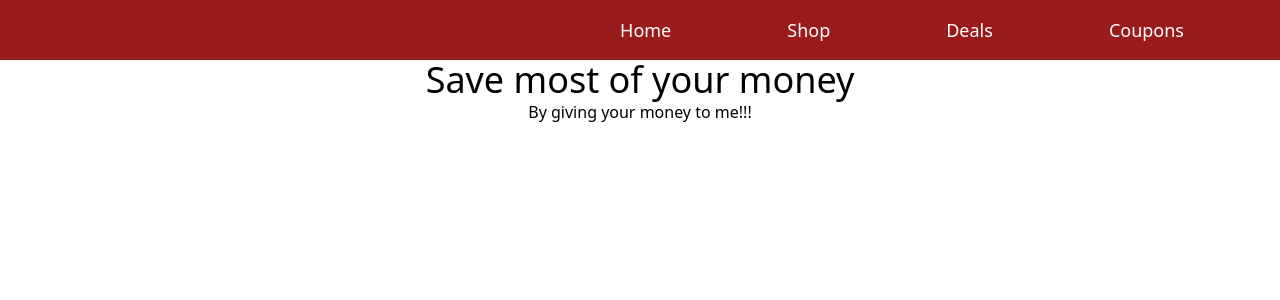
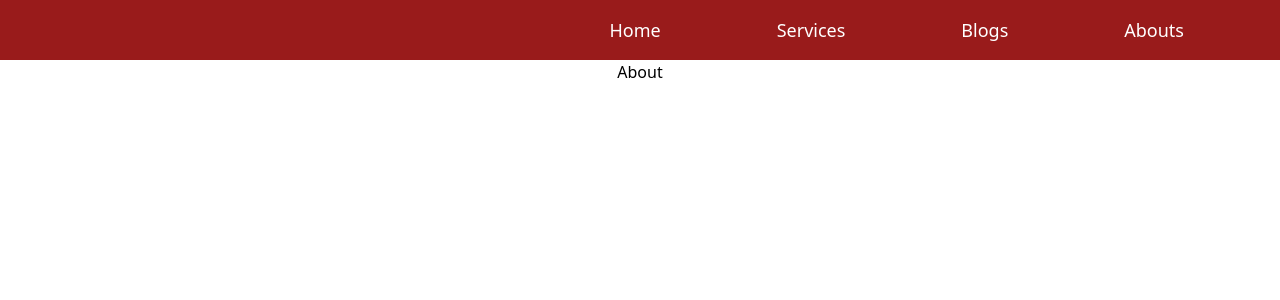
Before and after one commit to bdavijit/9.21-my-route, a React (Create React App) app: page /About in a window 1280 px wide. Shown: the top 300 px of the page. Built offline with nearby package versions, Linux system fonts and the light colour scheme.

Commit message:
router setup

```diff
--- a/package.json
+++ b/package.json
@@ -9,6 +9,7 @@
     "@testing-library/user-event": "^13.5.0",
     "react": "^18.0.0",
     "react-dom": "^18.0.0",
+    "react-router-dom": "^6.2.2",
     "react-scripts": "5.0.0",
     "web-vitals": "^2.1.4"
   },
--- a/src/App.js
+++ b/src/App.js
@@ -1,11 +1,27 @@
-import logo from './logo.svg';
-import './App.css';
-import Header from './components/Header/Header';
+import { Route, Routes } from "react-router-dom";
+import "./App.css";
+import About from "./components/About/About";
+import MainPage from "./components/blog/Mainpage/MainPage";
+import Error from "./components/Error/Error";
+import Header from "./components/Header/Header";
+import Home from "./components/Home/Home";
+import Services from "./components/services/Services";
 
 function App() {
   return (
     <div className="App">
-    <Header />
+      <Header />
+      <Routes>
+        <Route path="/" element={<Home></Home>} />
+
+        <Route path="/services" element={<Services />} />
+
+        <Route path="/blogs" element={<MainPage />} />
+
+        <Route path="/About" element={<About />} />
+
+        <Route path="*" element={<Error />} />
+      </Routes>
     </div>
   );
 }
--- /dev/null
+++ b/src/components/About/About.js
@@ -0,0 +1,11 @@
+import React from 'react';
+
+const About = () => {
+    return (
+        <div>
+            <h1>About</h1>
+        </div>
+    );
+};
+
+export default About;
--- /dev/null
+++ b/src/components/Error/Error.js
@@ -0,0 +1,11 @@
+import React from 'react';
+
+const Error = () => {
+    return (
+        <div>
+            <h1>Error</h1>
+        </div>
+    );
+};
+
+export default Error;
--- a/src/components/Header/Header.js
+++ b/src/components/Header/Header.js
@@ -5,8 +5,6 @@ const Header = () => {
   return (
     <>
     <Navbar></Navbar>
-      <h2 className="text-4xl">Save most of your money</h2>
-      <p>By giving your money to me!!!</p>
     </>
   );
 };
--- /dev/null
+++ b/src/components/Home/Home.js
@@ -0,0 +1,11 @@
+import React from 'react';
+
+const Home = () => {
+    return (
+        <div>
+            <h1>Home Page</h1>
+        </div>
+    );
+};
+
+export default Home;
--- a/src/components/Navbar/Navbar.js
+++ b/src/components/Navbar/Navbar.js
@@ -7,10 +7,12 @@ const Navbar = () => {
   const [open, setOpen] = useState(false);
 
   const routes = [
-    { id: 1, name: "Home", link: "/home" },
-    { id: 2, name: "Shop", link: "/shop" },
-    { id: 3, name: "Deals", link: "/deals" },
-    { id: 4, name: "Coupons", link: "/coupons" },
+    { id: 1, name: "Home", link: "/" },
+    { id: 2, name: "Services", link: "/services" },
+    { id: 3, name: "Blogs", link: "/blogs" },
+    { id: 4, name: "Abouts", link: "/About" },
+
+
 
   ];
 
@@ -21,8 +23,8 @@ const Navbar = () => {
           {open ? <XIcon></XIcon> : <MenuIcon></MenuIcon>}
         </div>
         <ul
-          className={`md:flex md:justify-end justify-center absolute md:static text-white bg-red-800 md:p-4  md:w-full duration-500 ease-in ${
-            open ? "top-15" : "top-[-220px]"
+          className={`md:flex md:justify-end justify-center  h-full absolute md:static text-white bg-red-800 md:p-4  md:w-full duration-500 ease-in ${
+            open ? "top-15" : "top-[-1000px]"
           }`}
         >
           {routes.map((route) => (
--- /dev/null
+++ b/src/components/blog/Mainpage/MainPage.js
@@ -0,0 +1,11 @@
+import React from 'react';
+
+const MainPage = () => {
+    return (
+        <div>
+            <h1>Blog Pages</h1>
+        </div>
+    );
+};
+
+export default MainPage;
--- /dev/null
+++ b/src/components/services/Services.js
@@ -0,0 +1,11 @@
+import React from 'react';
+
+const Services = () => {
+    return (
+        <div>
+            <h1>Services</h1>
+        </div>
+    );
+};
+
+export default Services;
--- a/src/index.js
+++ b/src/index.js
@@ -1,14 +1,20 @@
 import React from 'react';
-import ReactDOM from 'react-dom';
+import * as ReactDOMClient from 'react-dom/client';
 import './index.css';
 import App from './App';
 import reportWebVitals from './reportWebVitals';
+import { BrowserRouter } from 'react-router-dom';
 
-ReactDOM.render(
+
+const container = document.getElementById('root');
+const root = ReactDOMClient.createRoot(container);
+root.render(
   <React.StrictMode>
-    <App />
+    <BrowserRouter>
+      <App />
+    </BrowserRouter>
   </React.StrictMode>,
-  document.getElementById('root')
+
 );
 
 // If you want to start measuring performance in your app, pass a function
```
Also changed, not shown: 1 other file (tests, documents, lock files or other folders).
